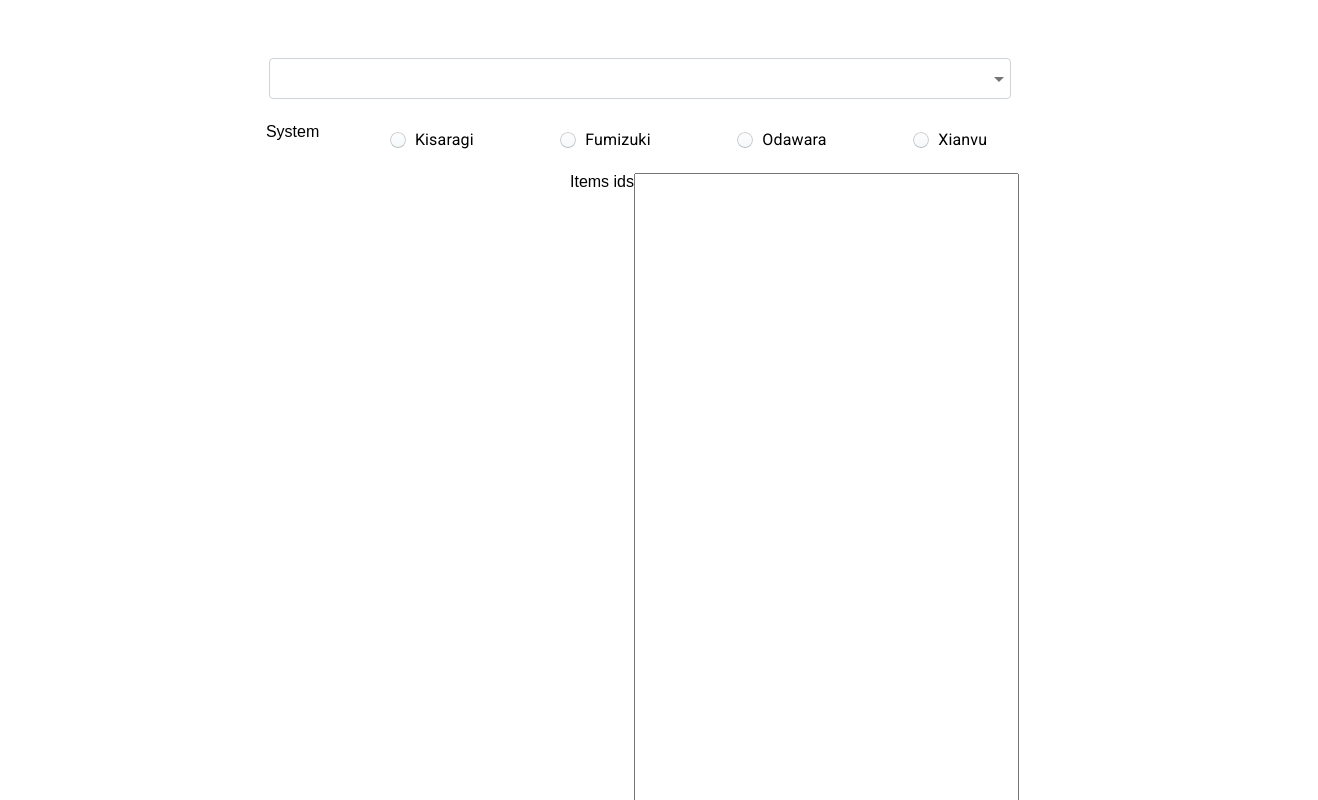
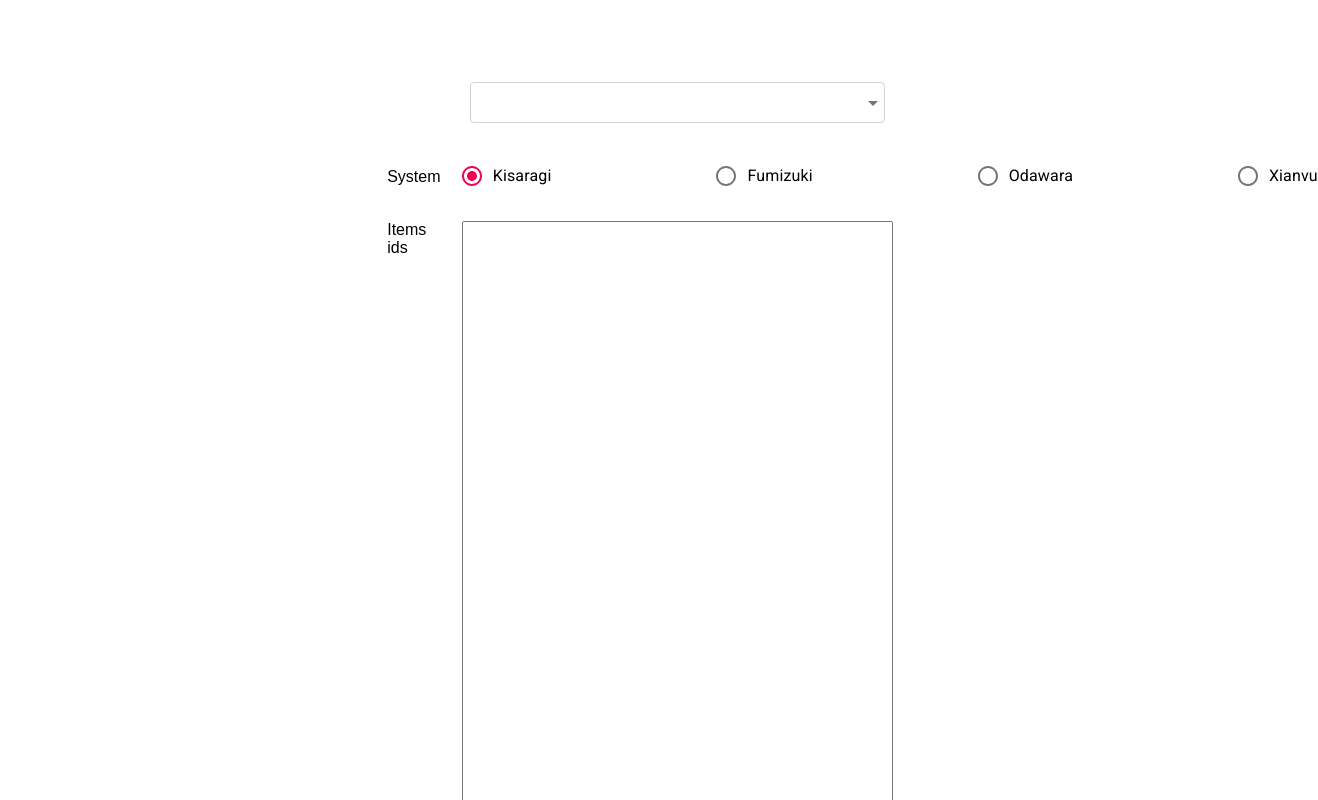
Before and after one commit to newit-tindm/react-app, a React (Create React App) app: page /add-items-blacklist in a window 1280 px wide. Shown: the top 800 px of the page, 1318 px wide, since content can reach past the window. Built offline with nearby package versions, Linux system fonts and the light colour scheme.

Commit message:
update add items blacklist

```diff
--- a/src/components/add-items-blacklist/index.js
+++ b/src/components/add-items-blacklist/index.js
@@ -1,12 +1,20 @@
-import React from 'react';
-import { Box, Grid } from '@material-ui/core';
-import NativeSelect from '@material-ui/core/NativeSelect';
-import { makeStyles, withStyles } from '@material-ui/core/styles';
-import InputBase from '@material-ui/core/InputBase';
-import FormControl from '@material-ui/core/FormControl';
-import TextareaAutosize from '@material-ui/core/TextareaAutosize';
-import Button from '@material-ui/core/Button';
-import RadioButton from './radioButton.jsx';
+import React, { useState } from 'react';
+import {
+  Box,
+  Grid,
+  InputLabel,
+  NativeSelect,
+  makeStyles,
+  withStyles,
+  InputBase,
+  FormControl,
+  TextareaAutosize,
+  Button,
+  Radio,
+  RadioGroup,
+  FormControlLabel,
+  FormLabel
+} from '@material-ui/core';
 import './style.css';
 
 const BootstrapInput = withStyles((theme) => ({
@@ -52,16 +60,23 @@ const useStyles = makeStyles((theme) => ({
 
 export default function AddItemsBlacklist() {
   const classes = useStyles();
+  const [selectedValue, setSelectedValue] = useState('Kisaragi');
+
+  const handleChange = (e) => {
+    setSelectedValue(e.target.value);
+  }
 
   return (
-    <div className="layout">
+    <div className="layout-blacklist">
+      <Grid className="grid-container">
+        <label></label>
         <Box
           display="flex"
           flexDirection="column"
           justifyContent="right"
         >
           <FormControl className={classes.margin}>
-          {/* <InputLabel htmlFor="demo-customized-select-native">Age</InputLabel> */}
+            <InputLabel htmlFor="demo-customized-select-native">Select list</InputLabel>
             <NativeSelect
               id="demo-customized-select-native"
               // value={age}
@@ -74,25 +89,37 @@ export default function AddItemsBlacklist() {
             </NativeSelect>
           </FormControl>
         </Box>
+        <label className="label-select">System</label>
         <Box
           display="flex"
           flexDirection="row"
-        justifyContent="flex-end"
-        p={2}
+          justifyContent=""
         >
-        <label> System </label>
-        {['Kisaragi', 'Fumizuki', 'Odawara', 'Xianvu'].map(label => (
-          <RadioButton label={label} />
+          <FormControl component="fieldset">
+            <RadioGroup name="select-system" value={selectedValue} onChange={handleChange}>
+              <Box
+                display="flex"
+                flex-direction="column"
+                justify-content="center"
+              >
+                {['Kisaragi', 'Fumizuki', 'Odawara', 'Xianvu'].map(value => (
+                  <FormControlLabel
+                    value={value}
+                    control={<Radio />}
+                    label={value}
+                    className={value !== 'Kisaragi' ? "box-radio" : ''}
+                  />
                 ))}
               </Box>
+            </RadioGroup>
+          </FormControl>
+        </Box>
+        <label> Items ids </label>
         <Box
           display="flex"
           flex-direction="row"
-        justifyContent="flex-end"
-        width={1}
-        height={1}
+          justifyContent=""
         >
-        <label> Items ids </label>
           <TextareaAutosize
             aria-label="maximum height"
             maxRows={50}
@@ -104,8 +131,7 @@ export default function AddItemsBlacklist() {
           display="flex"
           flex-direction="row"
           justifyContent="flex-end"
-        p={2}
-        pr={0}
+          className="box-btn"
         >
           <Button
             variant="contained"
@@ -121,6 +147,7 @@ export default function AddItemsBlacklist() {
             Add
           </Button>
         </Box>
+      </Grid>
     </div>
   )
 }
--- a/src/components/add-items-blacklist/radioButton.jsx
+++ /dev/null
@@ -1,90 +0,0 @@
-import React from 'react';
-import { withStyles, makeStyles } from '@material-ui/core/styles';
-import { green } from '@material-ui/core/colors';
-import clsx from 'clsx';
-import Radio from '@material-ui/core/Radio';
-import FormControlLabel from '@material-ui/core/FormControlLabel';
-import { Box } from '@material-ui/core';
-
-const useStyles = makeStyles({
-    root: {
-      '&:hover': {
-        backgroundColor: 'transparent',
-      },
-    },
-    icon: {
-      borderRadius: '50%',
-      width: 16,
-      height: 16,
-      boxShadow: 'inset 0 0 0 1px rgba(16,22,26,.2), inset 0 -1px 0 rgba(16,22,26,.1)',
-      backgroundColor: '#f5f8fa',
-      backgroundImage: 'linear-gradient(180deg,hsla(0,0%,100%,.8),hsla(0,0%,100%,0))',
-      '$root.Mui-focusVisible &': {
-        outline: '2px auto rgba(19,124,189,.6)',
-        outlineOffset: 2,
-      },
-      'input:hover ~ &': {
-        backgroundColor: '#ebf1f5',
-      },
-      'input:disabled ~ &': {
-        boxShadow: 'none',
-        background: 'rgba(206,217,224,.5)',
-      },
-    },
-    checkedIcon: {
-      backgroundColor: '#137cbd',
-      backgroundImage: 'linear-gradient(180deg,hsla(0,0%,100%,.1),hsla(0,0%,100%,0))',
-      '&:before': {
-        display: 'block',
-        width: 16,
-        height: 16,
-        backgroundImage: 'radial-gradient(#fff,#fff 28%,transparent 32%)',
-        content: '""',
-      },
-      'input:hover ~ &': {
-        backgroundColor: '#106ba3',
-      },
-    },
-});
-
-function StyledRadio(props) {
-    const classes = useStyles();
-
-    return (
-      <Radio
-        className={classes.root}
-        disableRipple
-        color="default"
-        checkedIcon={<span className={clsx(classes.icon, classes.checkedIcon)} />}
-        icon={<span className={classes.icon} />}
-        {...props}
-      />
-    );
-}
-
-export default function RadioButton({
-    label
-}) {
-  const [selectedValue, setSelectedValue] = React.useState('a');
-
-  const handleChange = (event) => {
-    setSelectedValue(event.target.value);
-  };
-
-  return (
-      <>
-        <Box
-            display="flex"
-            flex-direction="row"
-            justify-content="center"
-            className="box-radio"
-        >
-            <FormControlLabel
-                value="female"
-                control={<StyledRadio />}
-                label={label}
-            />
-        </Box>
-    </>
-  );
-}
--- a/src/components/add-items-blacklist/style.css
+++ b/src/components/add-items-blacklist/style.css
@@ -1,18 +1,35 @@
-.layout {
+.layout-blacklist {
     flex-grow: 1;
-    width: 60%;
-    margin-left: 20%;
+    width: 40%;
+    margin-left: 30%;
     margin-top: 50px;
 }
 
+.grid-container {
+    display: grid;
+    grid-template-columns: 10% auto;
+    grid-template-rows: auto auto auto auto;
+    grid-column-gap: 1.5em;
+    grid-row-gap: 1.5em;
+}
+
 .box-radio {
-    padding-left: 10%
+    padding-left: 35%
 }
 
 .aria-text {
-    width: 50%;
+    width: 100%;
 }
 
 .btn-add {
     margin-left: 10px !important;
 }
+
+.box-btn {
+    grid-column-start: 1;
+    grid-column-end: 3;
+}
+
+.label-select {
+    margin-top: 13px;
+}
```
Lines whose indentation alone changed are shown as unchanged.
